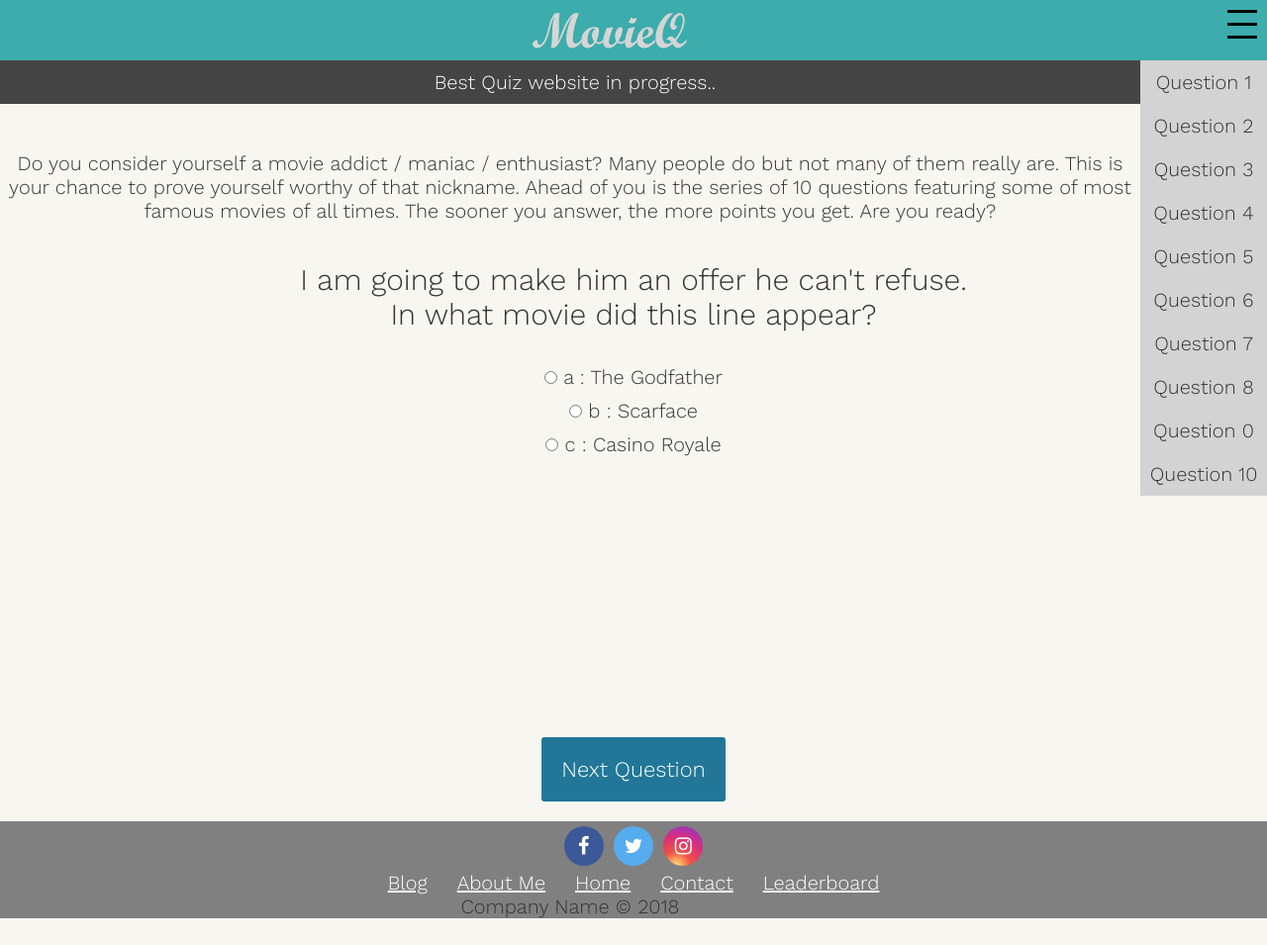
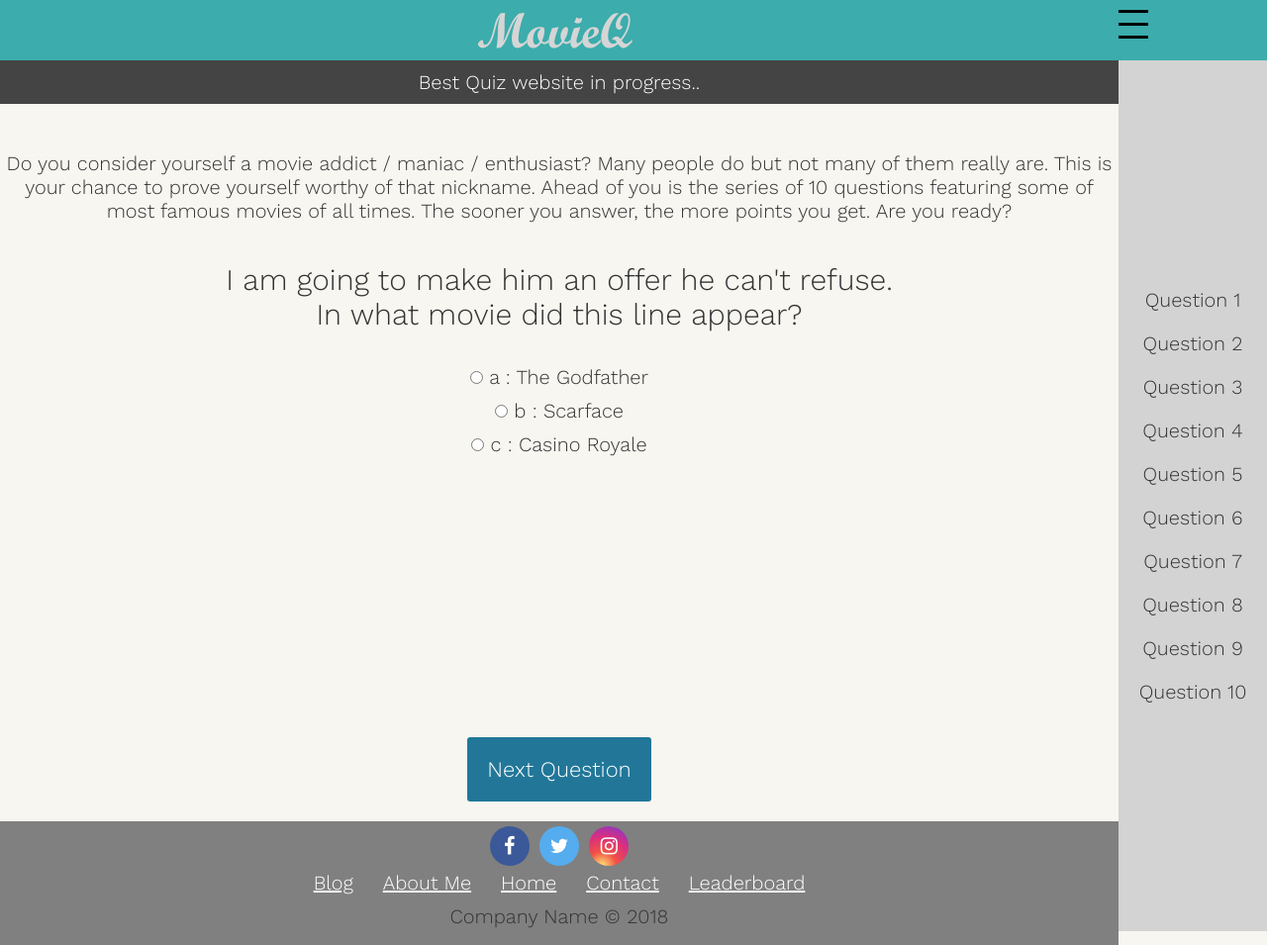
Before and after one commit to AdamDziacky/Web-Tech, a plain HTML site: page Assessment Part 2.1/index.html in a window 1280 px wide. Shown: the whole page at 99% size. Before the commit the page ends 928 px from the top, so only its background shows below. Drawn offline with nearby package versions, Linux system fonts and the light colour scheme.

Commit message:
Design looks quite okay, I wouldn't change it for now.

```diff
--- a/Assessment Part 2.1/index.html
+++ b/Assessment Part 2.1/index.html
@@ -11,7 +11,9 @@
 
     <body>
         <header id="header">
-            MovieQ
+            <div class="header-content">
+
+                <H1>MovieQ</H1>
 
                 <div class="dropdown" style="float:right;">
                     <div class="dropbtn"></div>
@@ -25,9 +27,9 @@
                         <a href="leader.html">Leaderboard</a>
                     </div>
                 </div>
+            </div>
         </header>
 
-        <div class="page-content">
         <div class="aside">
             <aside>
                 <ul id="progress-ul">
@@ -39,13 +41,15 @@
                 <li class="progress-ul-li">Question 6</li>
                 <li class="progress-ul-li">Question 7</li>
                 <li class="progress-ul-li">Question 8</li>
-                    <li class="progress-ul-li">Question 0</li>
+                <li class="progress-ul-li">Question 9</li>
                 <li class="progress-ul-li">Question 10</li>
             </ul>
         </aside>
         </div>
 
-            <h1>Best Quiz website in progress..</h1>
+        <div class="page-content">
+
+            <h2>Best Quiz website in progress..</h2>
             <br>
             <br>
             <p id="intro">
@@ -84,7 +88,7 @@
             <button id="next">Next Question</button>
             <button id="submit">Submit Quiz</button>
             <div id="results"></div>
-
+        </div>
         <div class="footer-basic">
             <script src="JS.js"></script>
 
--- a/Assessment Part 2.1/style.css
+++ b/Assessment Part 2.1/style.css
@@ -23,13 +23,22 @@
   padding: 0;
 }
 
+@media screen and (max-width: 768px) {
+  h1 {
+    position: relative;
+    display: inline-flex;
+    color: rgb(213, 213, 213);
+    font-size: 50px;
+    font-family: ScriptMTBold;
+  }
+}
 /* HEADER */
 header
 {
     /* position: fixed;
     top: 0;
     left: 0;
-    right: 0;
+    right: 150px;
     width: 100%;
     text-align: center; */
     background-color: #3cacac;
@@ -37,6 +46,11 @@ header
     font-size: 50px;
     font-family: ScriptMTBold;
     z-index: 2;
+}
+
+.header-content
+{
+  margin-right: 110px;
 }
 
 .dropbtn
@@ -98,14 +112,12 @@ body{
 
 .aside
 {
-    /* position: absolute;
-    display: flex;
-    right: 0;
-    text-align: center; */
-    width: 10%;
-    float: right;
-    background-color: lightgray;
-    /* z-index: 0; */
+  padding-top: 220px;
+  padding-bottom: 220px;
+  float: right;
+  background-color: lightgray;
+  width: 150px;
+  /* z-index: 0; */
 }
 
 .progress-ul-li
@@ -116,6 +128,15 @@ body{
 }
 
 h1{
+  position: relative;
+  /* right: 7.5vh; */
+  display: inline-flex;
+  color: rgb(213, 213, 213);
+  font-size: 50px;
+  font-family: ScriptMTBold;
+}
+
+h2{
   font-weight: 300;
   margin: 0px;
   padding: 10px;
@@ -124,8 +145,9 @@ h1{
   color: #fff;
 }
 
-p{
-  width: 90%;
+.page-content{
+  margin-right: 150px;
+  /* width: 90%; */
 }
 
 /* QUIZ */
@@ -179,14 +201,16 @@ button:hover{
 /* FOOTER */
 .footer-basic
 {
-    /* display: flex;
+    display: flex;
     justify-content: center;
     text-align: center;
-    color: black;
-    position:absolute; */
+    /* color: black;
+    position:absolute;
     bottom: 0;
     left: 0;
-    right: 0;
+    right: 150px; */
+    margin-right: 150px;
+    height: 125px;
     background-color: gray;
 }
 
@@ -257,5 +281,7 @@ a:link {
 
 .copyright
 {
+  margin-top: 10px;
     text-align: center;
+    width: 100%;
 }
```
Lines whose indentation alone changed are shown as unchanged.
